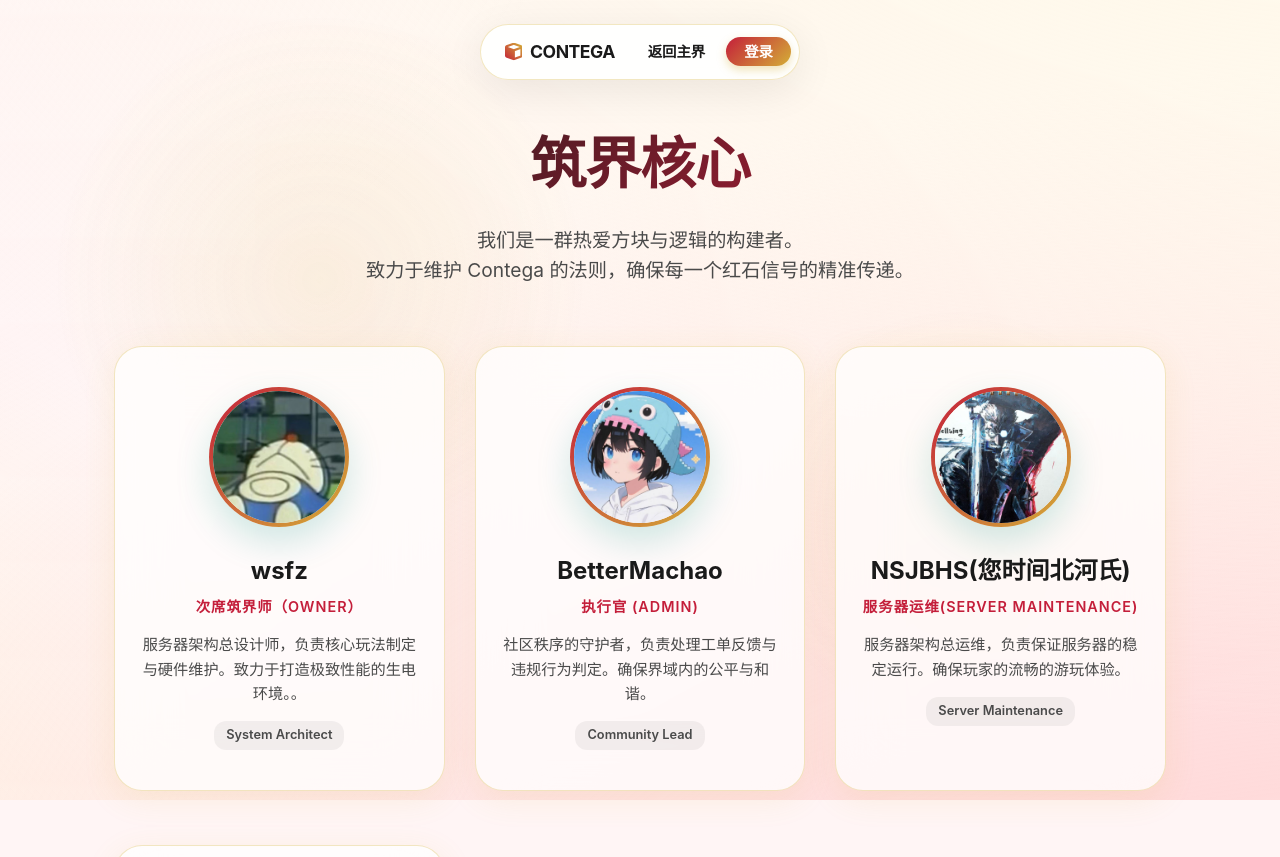
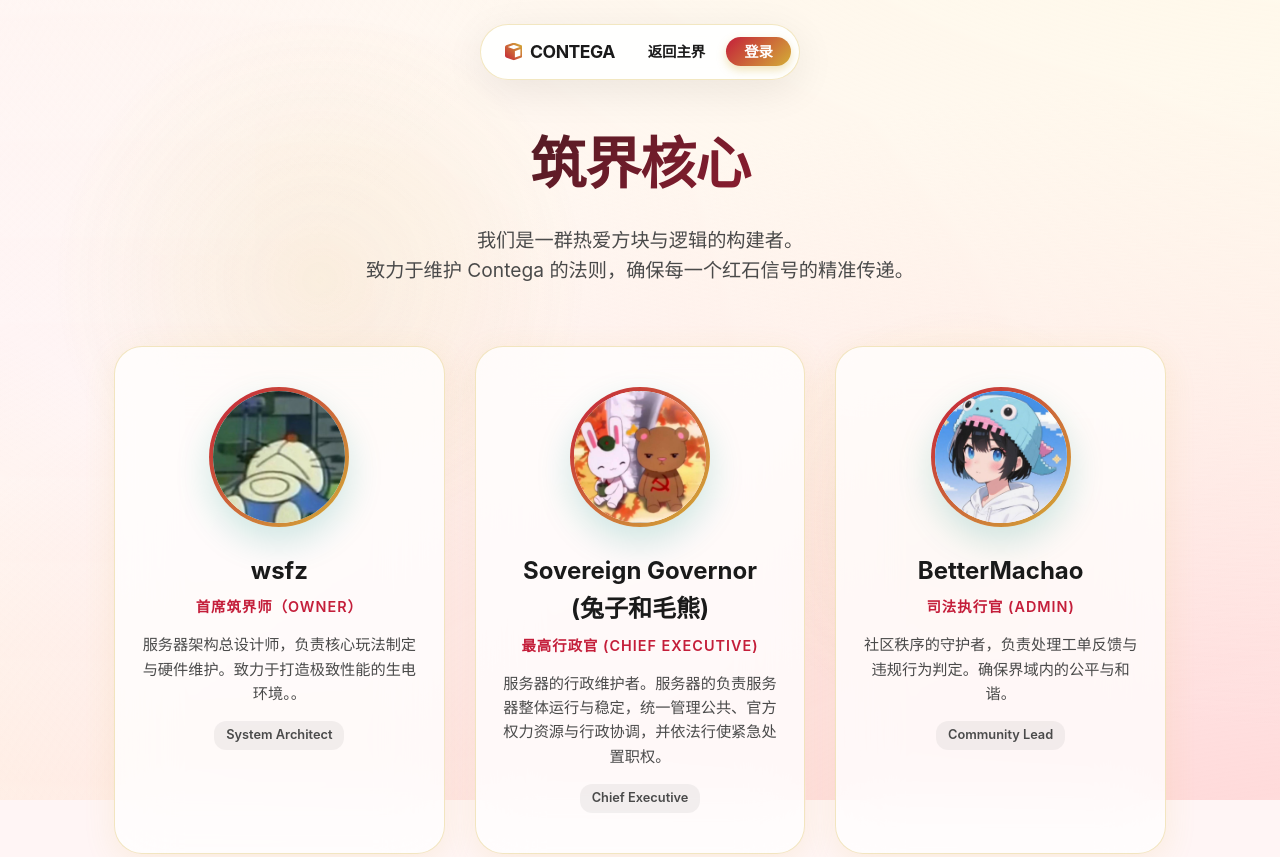
Before and after one commit to silenceyuana/conteganew, a website: page team.html in a window 1280 px wide. Shown: the top 857 px of the page. Drawn offline with Linux system fonts and the light colour scheme.

Commit message:
新增管理

```diff
--- a/team.html
+++ b/team.html
@@ -172,9 +172,21 @@
                         </div>
                     </div>
                     <h3 class="member-name">wsfz</h3>
-                    <span class="member-role">次席筑界师（owner）</span>
+                    <span class="member-role">首席筑界师（owner）</span>
                     <p class="member-bio">服务器架构总设计师，负责核心玩法制定与硬件维护。致力于打造极致性能的生电环境。。</p>
                     <span class="role-badge">System Architect</span>
+                </div>
+
+                <div class="glass-card member-card hover-lift animate">
+                    <div class="avatar-wrapper">
+                        <div class="avatar-inner">
+                            <img src="images/SovereignGovernor.jpg" alt="SovereignGovernor">
+                        </div>
+                    </div>
+                    <h3 class="member-name">Sovereign Governor<br>(兔子和毛熊)</h3>
+                    <span class="member-role">最高行政官 (Chief Executive)</span>
+                    <p class="member-bio">服务器的行政维护者。服务器的负责服务器整体运行与稳定，统一管理公共、官方权力资源与行政协调，并依法行使紧急处置职权。</p>
+                    <span class="role-badge">Chief Executive</span>
                 </div>
 
                 <div class="glass-card member-card hover-lift animate">
@@ -184,7 +196,7 @@
                         </div>
                     </div>
                     <h3 class="member-name">BetterMachao</h3>
-                    <span class="member-role">执行官 (Admin)</span>
+                    <span class="member-role">司法执行官 (Admin)</span>
                     <p class="member-bio">社区秩序的守护者，负责处理工单反馈与违规行为判定。确保界域内的公平与和谐。</p>
                     <span class="role-badge">Community Lead</span>
                 </div>
@@ -198,7 +210,7 @@
                     </div>
                     <h3 class="member-name">NSJBHS(您时间北河氏)</h3>
                     <span class="member-role">服务器运维(Server maintenance)</span>
-                    <p class="member-bio">服务器架构总运维，负责保证服务器的稳定运行。确保玩家的流畅的游玩体验。</p>
+                    <p class="member-bio">服务器的总运维，负责保证服务器的稳定运行。确保玩家的流畅的游玩体验。</p>
                     <span class="role-badge">Server Maintenance</span>
                 </div>
 
```
Also changed, not shown: images/SovereignGovernor.jpg (added).
